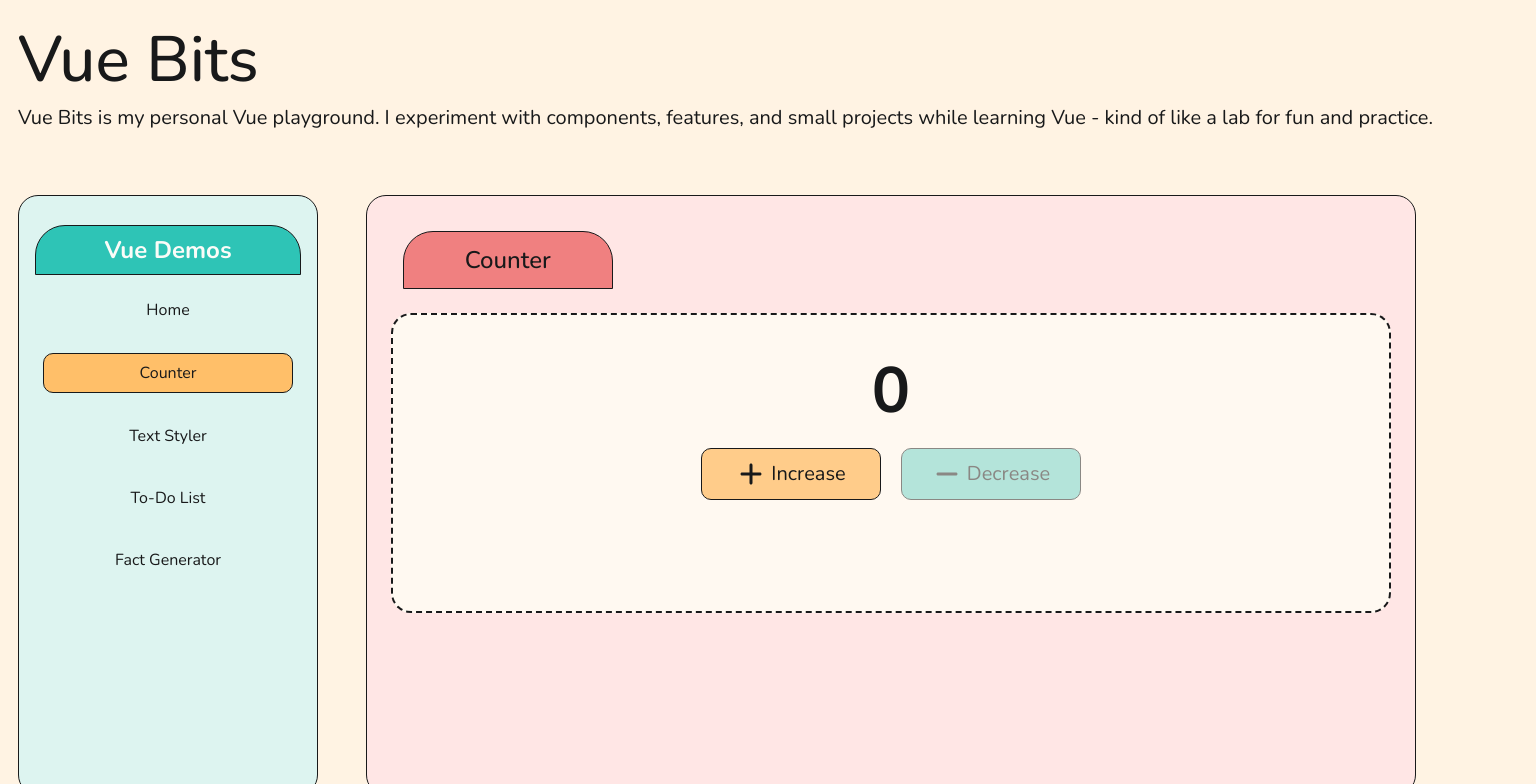
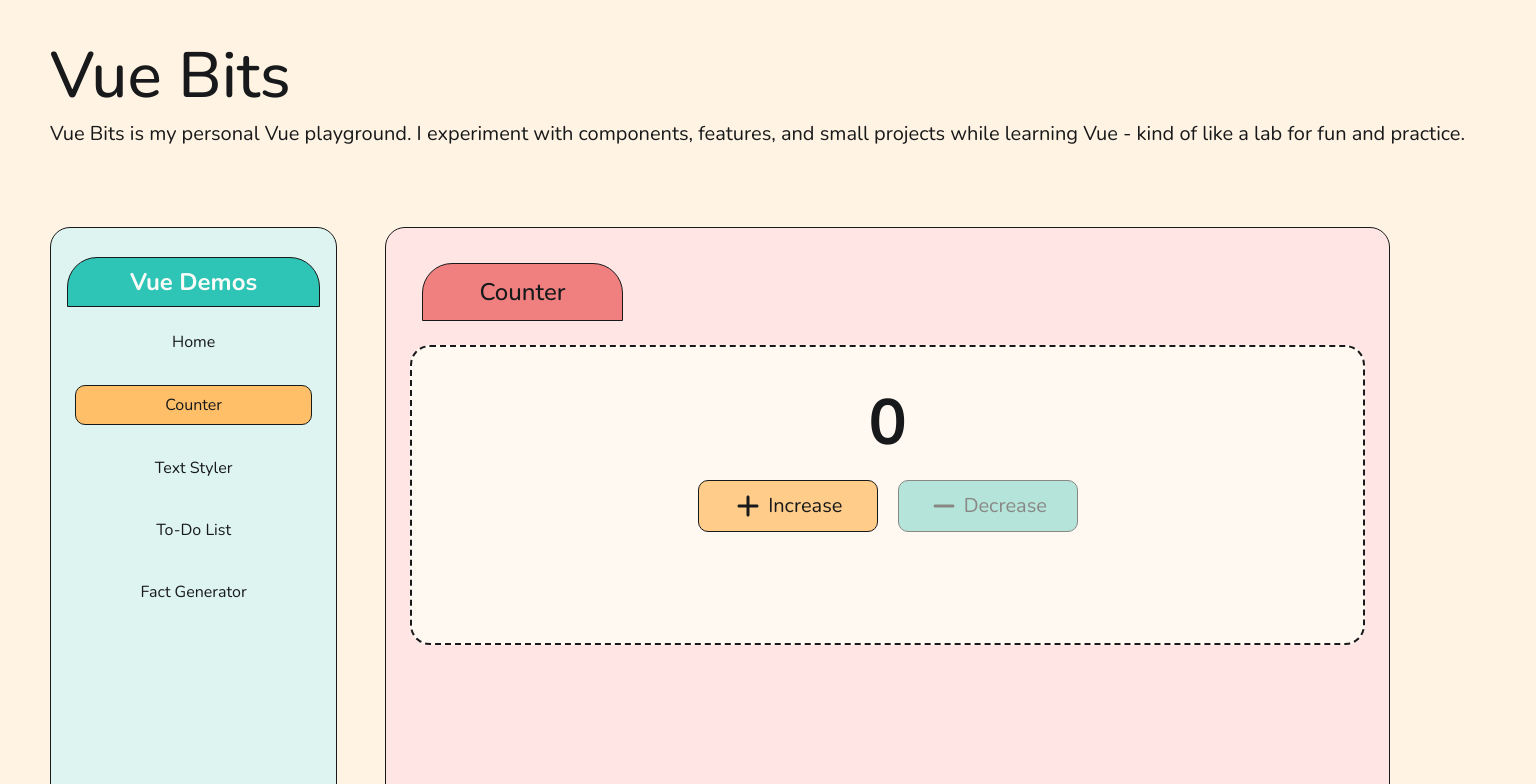
Before and after one commit to louiseka/vue-bits, a Vue app: page /counter in a window 1536 px wide. Shown: the top 784 px of the page. Built offline with nearby package versions, Linux system fonts and the light colour scheme.

Commit message:
Updates to responsiveness

```diff
--- a/src/App.vue
+++ b/src/App.vue
@@ -65,6 +65,7 @@ const route = useRoute();
 @media (min-width: 1400px) {
   .container {
     flex-direction: row;
+    margin: 2em;
   }
 
   .demo {
--- a/src/components/Header.vue
+++ b/src/components/Header.vue
@@ -13,7 +13,7 @@
 
 <style scoped>
 .header {
-  margin: 1em;
+  margin: 2em 1em 1em;
 }
 
 .header__text {
@@ -27,7 +27,7 @@
 
   @media (min-width: 1400px) {
     .header {
-      margin: 1em 0;
+      margin: 2em;
     }
   }
 }
--- a/src/views/FactGeneratorView.vue
+++ b/src/views/FactGeneratorView.vue
@@ -41,7 +41,7 @@ watch(
 
 .facts__text {
   text-align: center;
-  min-height: 200px;
+  min-height: 250px;
 }
 
 .facts__button {
@@ -61,5 +61,8 @@ watch(
   .facts__heading {
     font-size: var(--font-md);
   }
+  .facts__text {
+    min-height: 200px;
+  }
 }
 </style>
```
